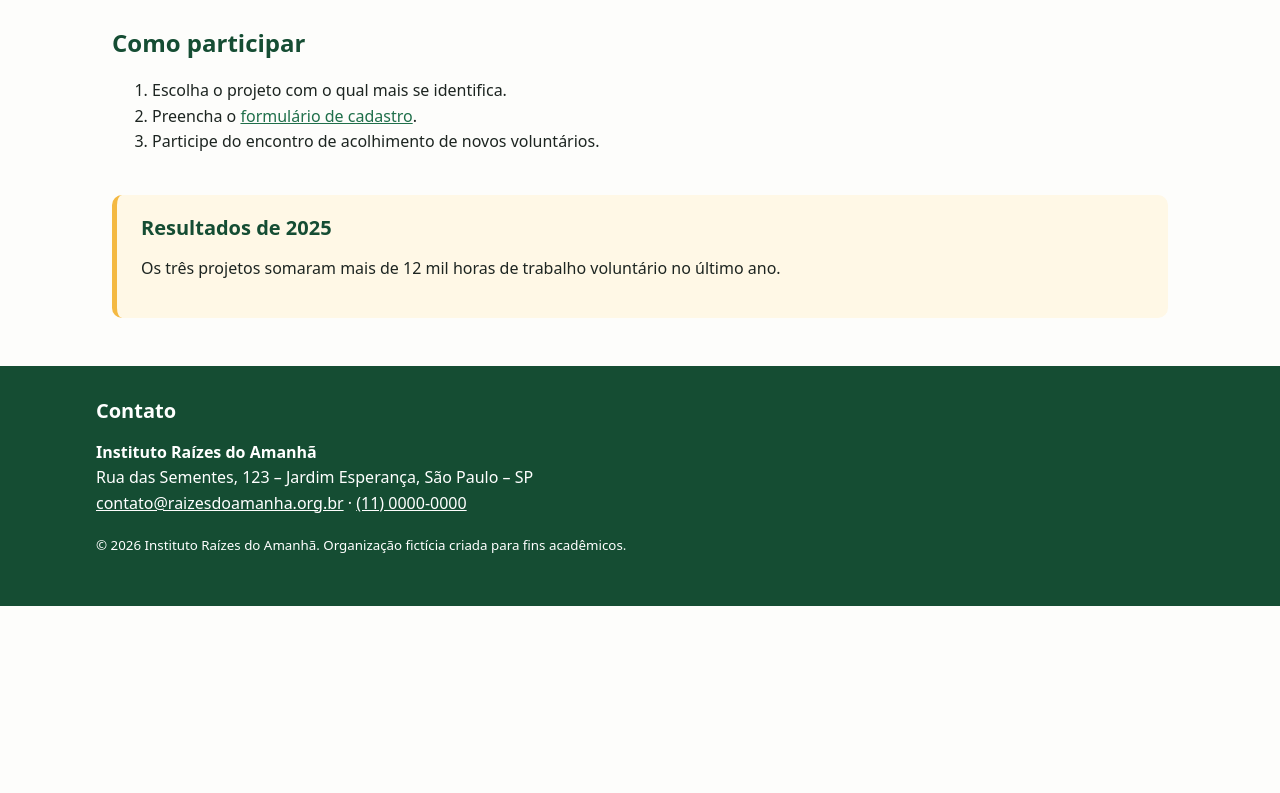
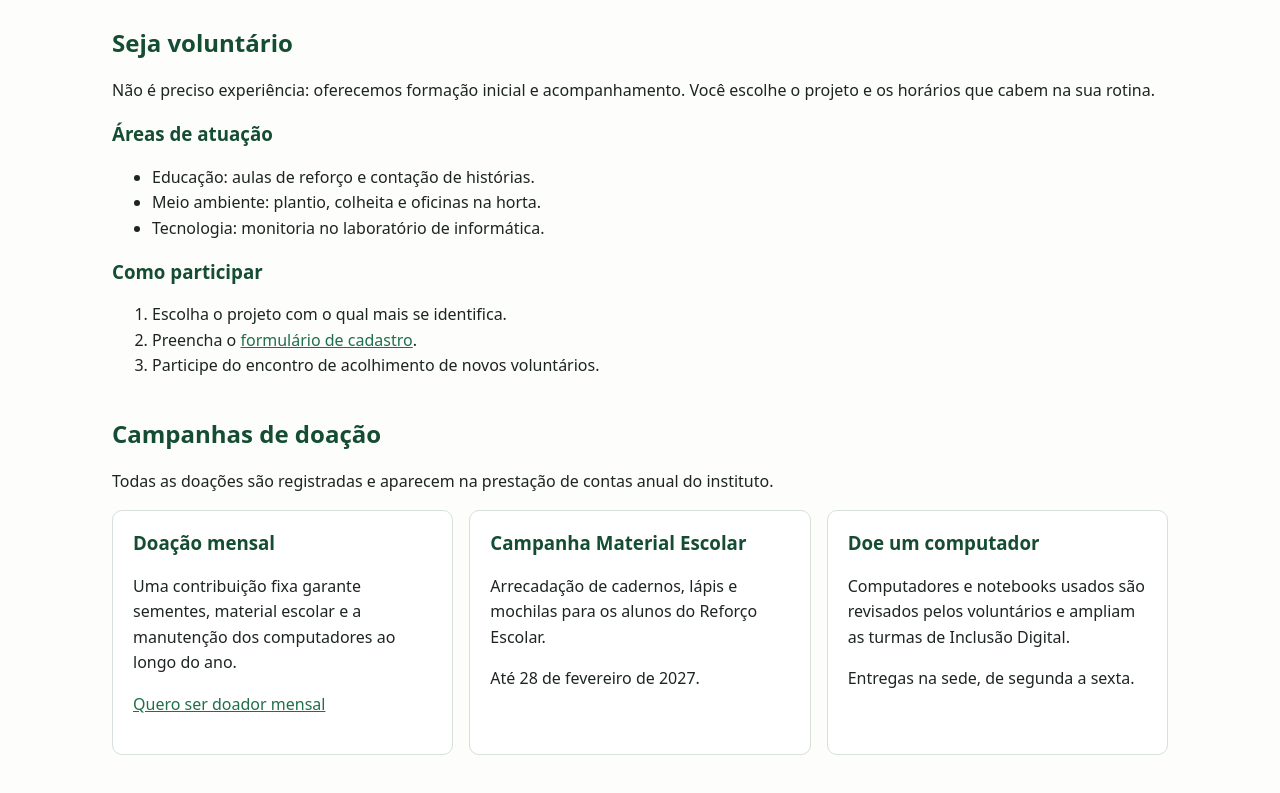
Before and after one commit to matheuscssouza/ong-plataforma-frontend, a plain HTML site: page projetos.html in a window 1280 px wide. Shown: the part 1240-2033 px from the top of the page. Before the commit the page ends 1846 px from the top, so only its background shows below. Drawn offline with Linux system fonts and the light colour scheme.

Commit message:
feat: adiciona blocos de voluntariado e campanhas de doação em projetos.html

```diff
--- a/projetos.html
+++ b/projetos.html
@@ -3,7 +3,7 @@
 <head>
   <meta charset="UTF-8">
   <meta name="viewport" content="width=device-width, initial-scale=1.0">
-  <meta name="description" content="Conheça os projetos sociais do Instituto Raízes do Amanhã: Horta Comunitária, Reforço Escolar e Inclusão Digital.">
+  <meta name="description" content="Conheça os projetos sociais do Instituto Raízes do Amanhã: Horta Comunitária, Reforço Escolar e Inclusão Digital, além de voluntariado e campanhas de doação.">
   <title>Projetos sociais | Instituto Raízes do Amanhã</title>
   <link rel="icon" href="img/logo.svg" type="image/svg+xml">
   <link rel="stylesheet" href="css/style.css">
@@ -94,13 +94,43 @@
       </article>
     </section>
 
-    <section aria-labelledby="titulo-participar">
-      <h2 id="titulo-participar">Como participar</h2>
+    <section id="voluntariado" aria-labelledby="titulo-voluntariado">
+      <h2 id="titulo-voluntariado">Seja voluntário</h2>
+      <p>Não é preciso experiência: oferecemos formação inicial e acompanhamento. Você escolhe o projeto e os horários que cabem na sua rotina.</p>
+      <h3>Áreas de atuação</h3>
+      <ul>
+        <li>Educação: aulas de reforço e contação de histórias.</li>
+        <li>Meio ambiente: plantio, colheita e oficinas na horta.</li>
+        <li>Tecnologia: monitoria no laboratório de informática.</li>
+      </ul>
+      <h3>Como participar</h3>
       <ol>
         <li>Escolha o projeto com o qual mais se identifica.</li>
         <li>Preencha o <a href="cadastro.html">formulário de cadastro</a>.</li>
         <li>Participe do encontro de acolhimento de novos voluntários.</li>
       </ol>
+    </section>
+
+    <section id="doacoes" aria-labelledby="titulo-doacoes">
+      <h2 id="titulo-doacoes">Campanhas de doação</h2>
+      <p>Todas as doações são registradas e aparecem na prestação de contas anual do instituto.</p>
+      <div class="grade">
+        <article class="cartao" aria-labelledby="titulo-doacao-mensal">
+          <h3 id="titulo-doacao-mensal">Doação mensal</h3>
+          <p>Uma contribuição fixa garante sementes, material escolar e a manutenção dos computadores ao longo do ano.</p>
+          <p><a href="cadastro.html">Quero ser doador mensal</a></p>
+        </article>
+        <article class="cartao" aria-labelledby="titulo-material-escolar">
+          <h3 id="titulo-material-escolar">Campanha Material Escolar</h3>
+          <p>Arrecadação de cadernos, lápis e mochilas para os alunos do Reforço Escolar.</p>
+          <p>Até <time datetime="2027-02-28">28 de fevereiro de 2027</time>.</p>
+        </article>
+        <article class="cartao" aria-labelledby="titulo-computadores">
+          <h3 id="titulo-computadores">Doe um computador</h3>
+          <p>Computadores e notebooks usados são revisados pelos voluntários e ampliam as turmas de Inclusão Digital.</p>
+          <p>Entregas na sede, de segunda a sexta.</p>
+        </article>
+      </div>
     </section>
 
     <aside class="aviso" aria-labelledby="titulo-resultados">
```
